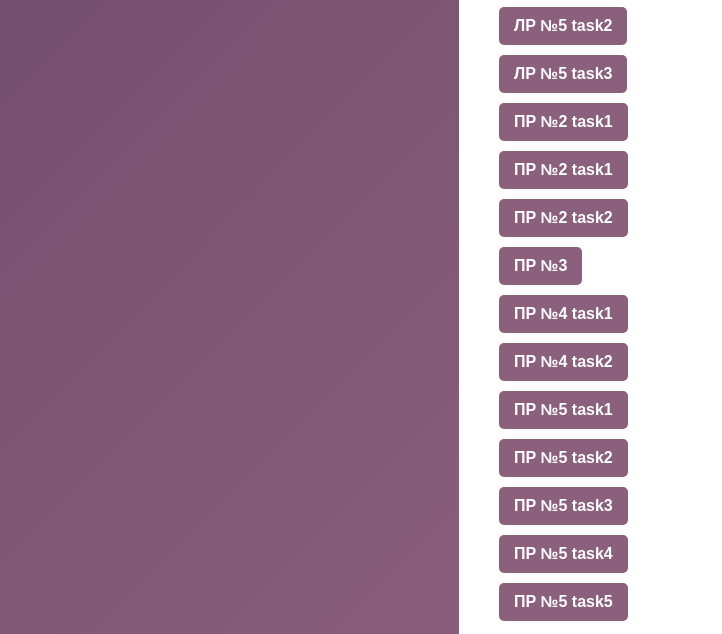
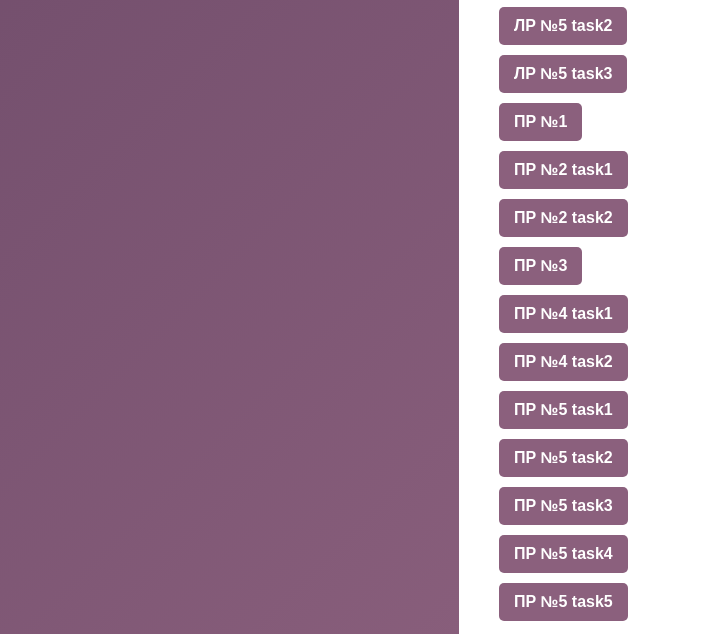
Before and after one commit to inna11092007/inna11092007.github.io, a plain HTML site: page index.html in a window 1280 px wide. Shown: the part 1537-2171 px from the top of the page, without its empty margins (0-722 px from the left). Drawn offline with Linux system fonts and the light colour scheme.

Commit message:
Update index.html

```diff
--- a/index.html
+++ b/index.html
@@ -117,7 +117,7 @@
                 <li><a href="лр 5/index1.html">ЛР №5 task1</a></li>
                 <li><a href="лр 5/index2.html">ЛР №5 task2</a></li>
                 <li><a href="лр 5/index3.html">ЛР №5 task3</a></li>
-                <li><a href="пр1/index.html">ПР №2 task1</a></li>
+                <li><a href="пр1/index.html">ПР №1</a></li>
                 <li><a href="пр2/cossacs.html">ПР №2 task1</a></li>
                 <li><a href="пр2/index.html">ПР №2 task2</a></li>
                 <li><a href="пр3/assets/index.html">ПР №3</a></li>
```
